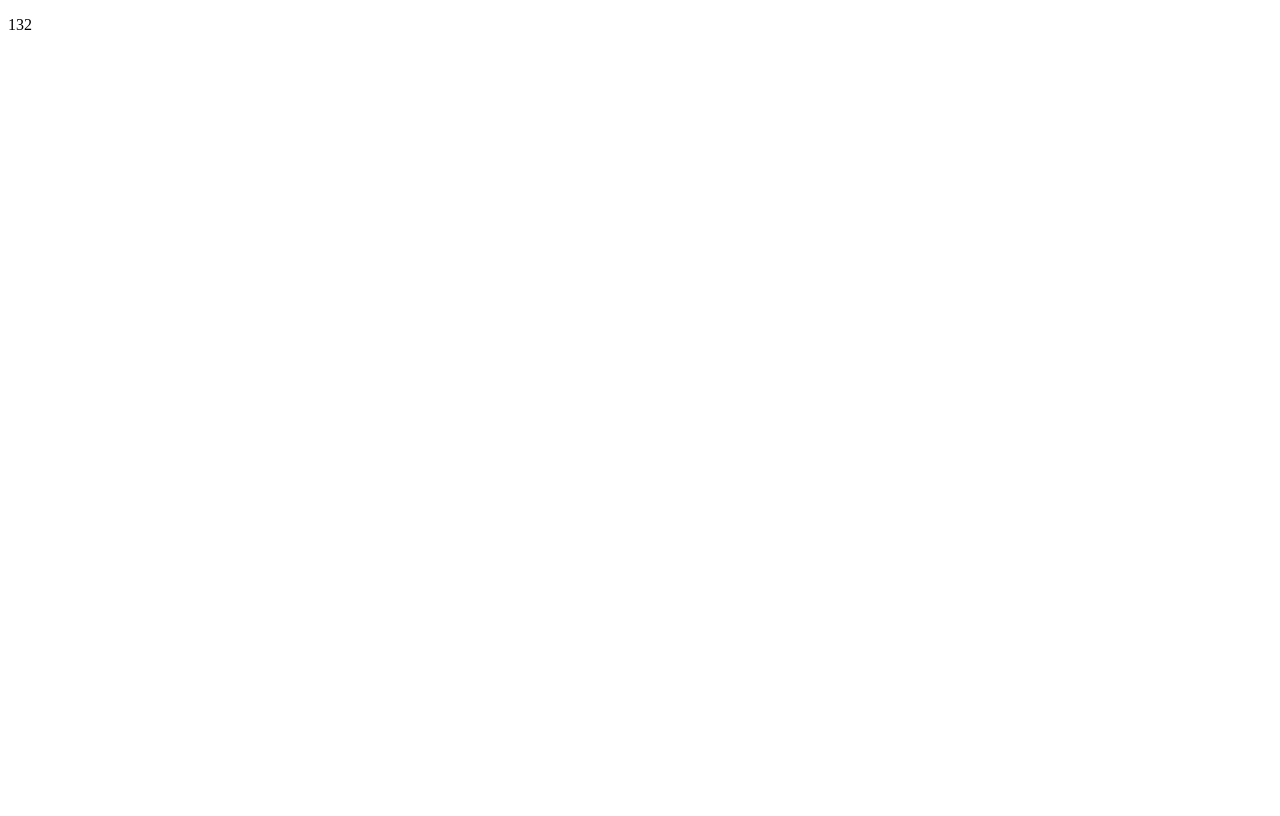
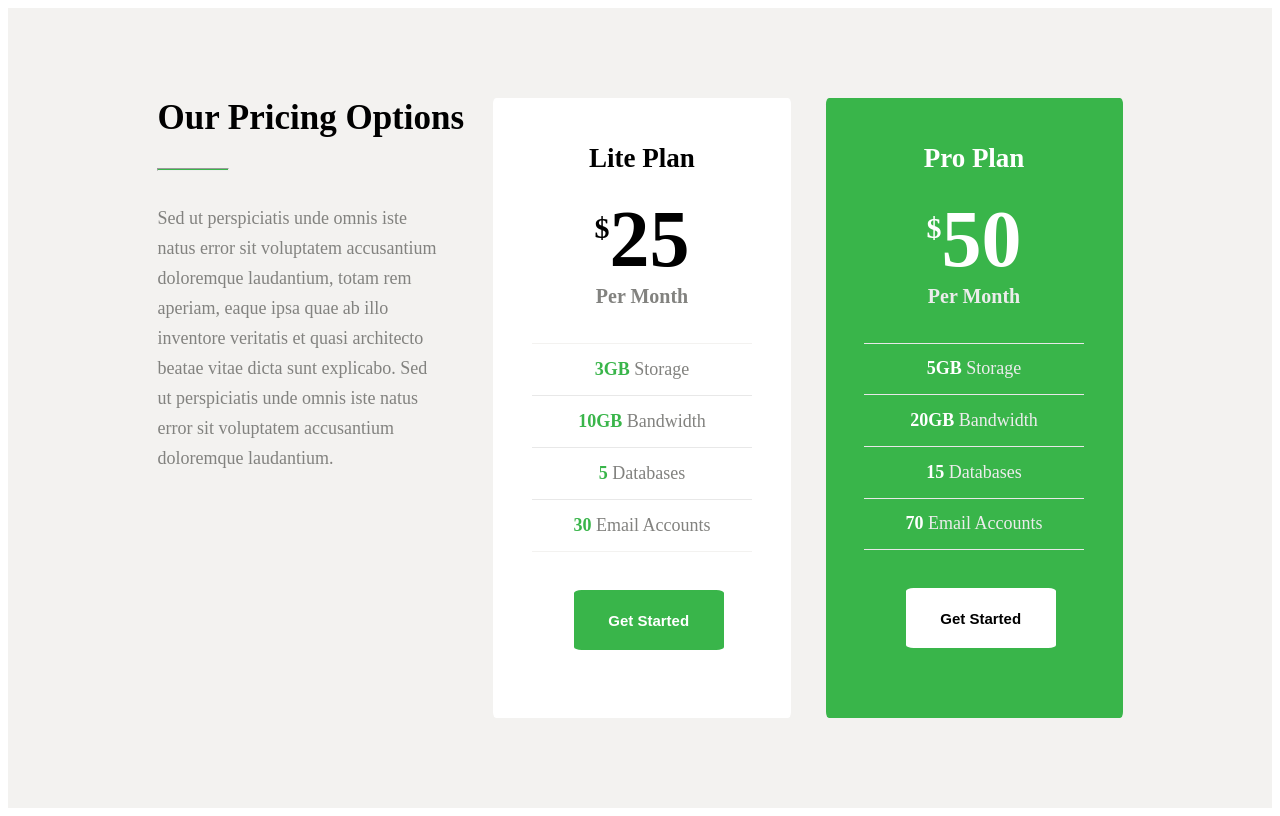
Before and after one commit to AnitaPiechocka/Dazzle, a plain HTML site: page docs/index.html in a window 1280 px wide. Drawn offline with Linux system fonts and the light colour scheme.

Commit message:
pricingfirstversion

```diff
--- a/docs/index.html
+++ b/docs/index.html
@@ -22,7 +22,46 @@
     </div>
     <!-- PRICING -->
     <div id="pricing-section">
-    <p>132</p>
+    <div class="mainprincingbox">
+        <div class="pricingtext">
+        <h1 class="pricingoptions">Our Pricing Options</h1>
+        <hr class="greenlineoptions"><br>
+        <p class="pricingparagraph">Sed ut perspiciatis unde omnis iste natus error sit voluptatem accusantium doloremque
+        laudantium, totam rem aperiam, eaque ipsa quae ab illo inventore veritatis et quasi architecto beatae vitae dicta
+        sunt explicabo. Sed ut perspiciatis unde omnis iste natus error sit voluptatem accusantium doloremque laudantium.
+        </p>
+        </div>
+        <div class="lowerprice">
+        <h1 class="liteplan">Lite Plan</h1>
+        <h1 class="pricedollarsmall"><sup class="dollarsign">$</sup>25</h1>
+        <h1 class="permonthlite">Per Month</h1>
+        <hr class="lightgreyhr">
+        <p class="storagesmall"><span class="gbssmall">3GB</span> Storage</p>
+        <hr class="lightgreyhrmid">
+        <p class="storagesmall"><span class="gbssmall">10GB</span> Bandwidth</p>
+        <hr class="lightgreyhrmid">
+        <p class="storagesmall"><span class="gbssmall">5</span> Databases</p>
+        <hr class="lightgreyhrmid">
+        <p class="storagesmall"><span class="gbssmall">30</span> Email Accounts</p>
+        <hr class="lightgreyhr">
+        <button class="greenstarted" type="button">Get Started</button>
+        </div>
+        <div class="higherprice">
+        <h1 class="proplan">Pro Plan</h1>
+        <h1 class="pricedollarbig"><sup class="dollarsign">$</sup>50</h1>
+        <h1 class="permonthpro">Per Month</h1>
+        <hr class="greyhr">
+        <p class="storagebig"><span class="gbsbig">5GB</span> Storage</p>
+        <hr class="greyhrmid">
+        <p class="storagebig"><span class="gbsbig">20GB</span> Bandwidth</p>
+        <hr class="greyhrmid">
+        <p class="storagebig"><span class="gbsbig">15</span> Databases</p>
+        <hr class="greyhrmid">
+        <p class="storagebig"><span class="gbsbig">70</span> Email Accounts</p>
+        <hr class="greyhrmid">
+        <button class="whitestarted" type="button">Get Started</button>
+        </div>
+     </div>
     </div>
     <!-- TESTIMONIALS -->
     <div id="testimonials-section">
--- a/docs/style.css
+++ b/docs/style.css
@@ -7,7 +7,165 @@
 /* ABOUT */
 
 /* PRICING */
-
+.mainprincingbox{
+width:100%;
+height:800px;
+display: flex;
+justify-content: center;
+margin-left: auto;
+margin-right: auto;
+background-color: #f3f2f0;
+align-items: center;
+}
+.pricingoptions{
+margin: 0% 0% 7% 0%;
+font-size: 35px;
+}
+.pricingtext{
+width:25%;
+height:620px;
+margin: 10px;
+}
+.lowerprice{
+width:23.5%;
+height:620px;
+margin: 10px;
+background-color: white;
+border-radius: 1%;
+margin-right: 25px;
+}
+.higherprice{
+width:23.5%;
+height:620px;
+margin: 10px;
+background-color: #39b54a;
+border-radius: 1%;
+}
+.greenlineoptions{
+width: 70px;
+height: 1px;
+background-color:#39b54a;
+float: left;
+}
+.pricingparagraph {
+margin-right: 10%;
+color: #82827F;
+font-size: 18px;
+line-height: 30px;
+margin-top: 25px;
+}
+.liteplan{
+text-align: center;
+margin-top: 15%;
+margin-bottom: 0px;
+color: black;
+font-size: 27px;
+}
+.pricedollarsmall {
+font-size: 80px;
+text-align: center;
+margin-top: 20px;
+margin-bottom: 0px;
+}
+.permonthlite{
+text-align: center;
+margin-top: 0px;
+margin-bottom: 35px;
+font-size: 20px;
+color: #82827F;
+}
+.lightgreyhr{
+width: 220px;
+background-color: #f3f2f0;
+height: 1px;
+border: 0px;
+}
+.dollarsign{
+font-size: 30px;
+}
+.storagesmall{
+text-align: center;
+color: #82827F;
+font-size: 18px;
+margin: 15px;
+}
+.gbssmall{
+color: #39b54a;
+font-weight: 900;
+}
+.greenstarted{
+background-color: #39b54a;
+margin-left: 27%;
+border: 0px;
+width: 150px;
+height: 60px;
+border-radius: 5%;
+color: white;
+margin-top: 30px;
+font-size: 15px;
+font-weight: 700;
+}
+.proplan{
+text-align: center;
+margin-top: 15%;
+margin-bottom: 0px;
+color: white;
+font-size: 27px;
+}
+.pricedollarbig{
+font-size: 80px;
+text-align: center;
+margin-top: 20px;
+margin-bottom: 0px;
+color: white;
+}
+.whitestarted{
+background-color: white;
+margin-left: 27%;
+border: 0px;
+width: 150px;
+height: 60px;
+border-radius: 5%;
+color: black;
+margin-top: 30px;
+font-size: 15px;
+font-weight: 550;
+}
+.storagebig{
+text-align: center;
+color: #ececec;
+font-size: 18px;
+margin: 15px;
+}
+.gbsbig{
+color: white;
+font-weight: 900;
+}
+.lightgreyhrmid{
+width: 220px;
+background-color: #E8E8E8;
+height: 1.3px;
+border: 0px;
+}
+.greyhr{
+width: 220px;
+background-color: #e8e8e8;
+height: 0.5px;
+border: 0px;
+}
+.greyhrmid{
+width: 220px;
+background-color: #e8e8e8;
+height: 0.8px;
+border: 0px;
+}
+.permonthpro{
+text-align: center;
+margin-top: 0px;
+margin-bottom: 35px;
+font-size: 20px;
+color: #ececec;
+}
 /* TESTIMONIALS */
 
 /* DOWNLOAD */
```
